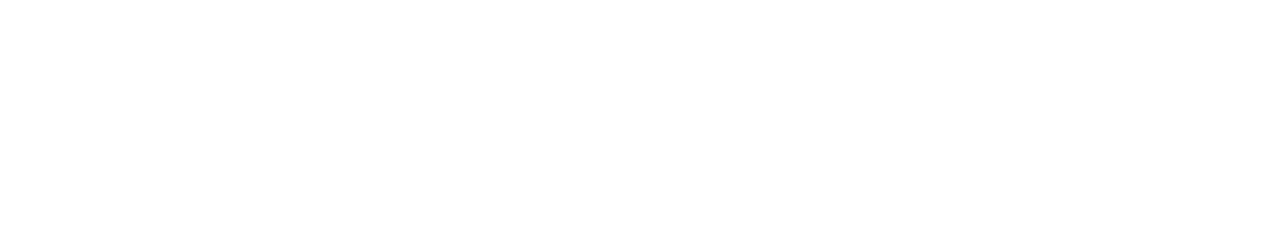
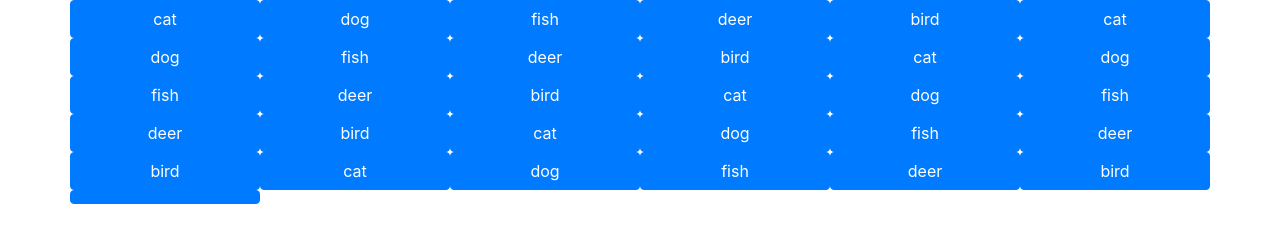
Before and after one commit to jacobzirbel/giphy-api, a plain HTML site: page index.html in a window 1280 px wide. Drawn offline with nearby package versions, Linux system fonts and the light colour scheme.

Commit message:
create buttons with js

```diff
--- a/assets/script/script.js
+++ b/assets/script/script.js
@@ -0,0 +1,29 @@
+let items = "cat,dog,fish,deer,bird,cat,dog,fish,deer,bird,cat,dog,fish,deer,bird,cat,dog,fish,deer,bird,cat,dog,fish,deer,bird,cat,dog,fish,deer,bird,".split(
+	","
+);
+let container = document.getElementsByClassName("container")[0];
+let generateButtons = (items) => {
+	let buttonsContainer = document
+		.createElement("div")
+		.setAttribute("class", "container buttons");
+	let row;
+	items.forEach((e, i, a) => {
+		if (i % 6 === 0) {
+			row = document.createElement("div");
+			row.setAttribute("class", "row justify-content-start");
+		}
+		let button = document.createElement("button");
+		button.setAttribute("class", "col-md-2 btn btn-primary");
+		button.textContent = e;
+		button.onclick = () => getGifs(e);
+		row.appendChild(button);
+		if (i % 6 === 0 || i === a.length - 1) {
+			container.appendChild(row);
+		}
+	});
+};
+
+let getGifs = (item) => {
+	console.log(item);
+};
+generateButtons(items);
--- a/index.html
+++ b/index.html
@@ -11,6 +11,7 @@
 		<link rel="stylesheet" href="assets/style/style.css" />
 	</head>
 	<body>
+		<div class="container"></div>
 		<script src="assets/script/script.js"></script>
 	</body>
 </html>
```
